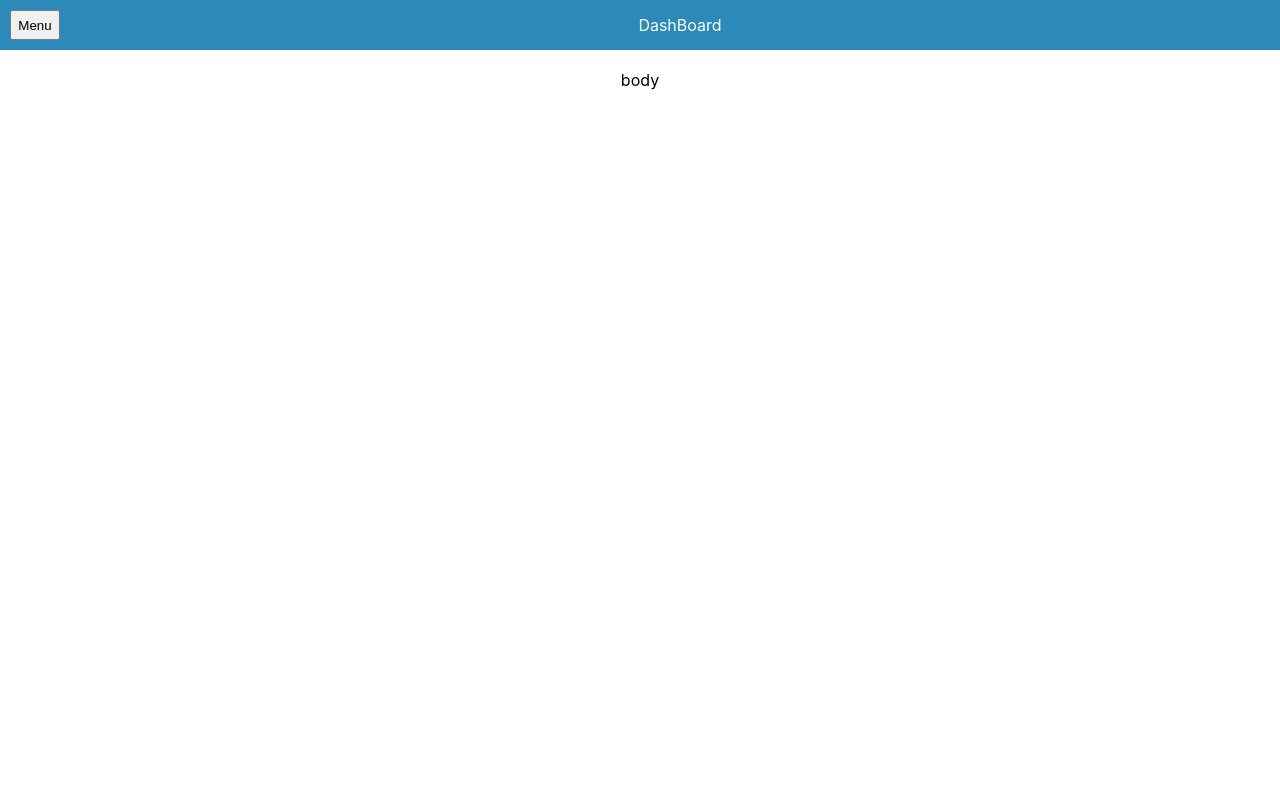
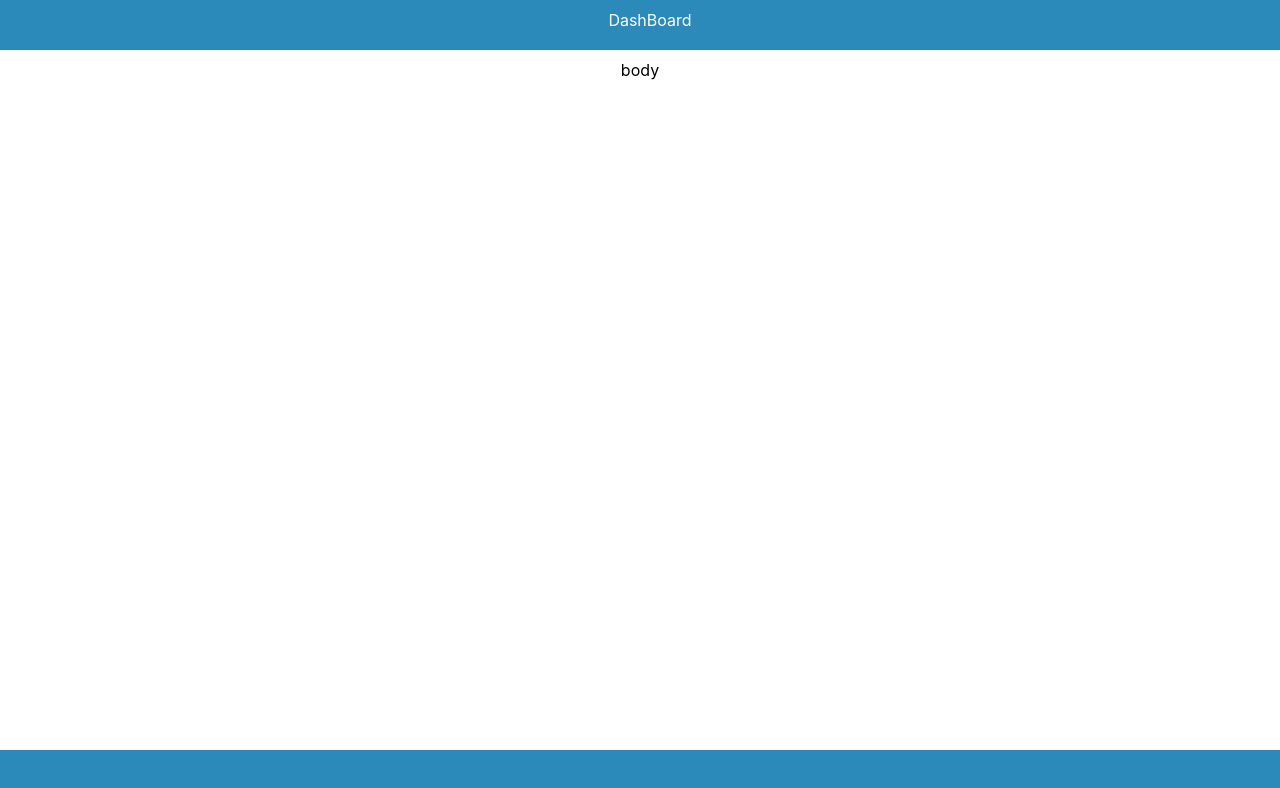
Before and after one commit to 98SKY/coachingApp, a React (Create React App) app: page /controlPanel in a window 1280 px wide. Shown: the top 788 px of the page. Built offline with nearby package versions, Linux system fonts and the light colour scheme.

Commit message:
freshDashBoardSetup

```diff
--- a/src/Component/DashBoard.js
+++ b/src/Component/DashBoard.js
@@ -26,36 +26,17 @@ const DashBoard = () => {
     };
   }, [navigate, backButtonCount]);
 
-  const toggleSideDrawer = () => {
-    setIsSideDrawerOpen(!isSideDrawerOpen);
-  };
+
 
   return (
     <div className='wrapper'>
       <div className='padding-all'>
-        <div className="header-dashBoard">
-          <button className="menu-button" onClick={toggleSideDrawer}>
-            Menu
-          </button>
-          <div className='dashboard-heading'>DashBoard</div>
-        </div>
-        <div className='dashBoardBody'>body</div>
-        {isSideDrawerOpen && <SideDrawer />}
+          <div className='header'>DashBoard</div>
+          <div className='body'>body</div>
+          <div className='footer'></div>
       </div>
     </div>
   );
 };
 
-const SideDrawer = () => {
-  return (
-    <div className="side-drawer">
-      <ul>
-        <li><a href="#">Link 1</a></li>
-        <li><a href="#">Link 2</a></li>
-        <li><a href="#">Link 3</a></li>
-      </ul>
-    </div>
-  );
-};
-
 export default DashBoard
--- a/src/Component/dashBoard.css
+++ b/src/Component/dashBoard.css
@@ -1,31 +1,3 @@
-.header-dashBoard {
-    background-color: rgb(43, 138, 186);
-    color: white;
-    padding: 10px;
-    position: fixed;
-    top: 0;
-    left: 0;
-    width: 100%;
-    margin: 0;
-    bottom: 10;
-    display: flex;
-    justify-content: space-between;
-    align-items: center;
-    height: 30px;
-  }
-
-  .menu-button {
-    cursor: pointer;
-    margin-right: 10px;
-    height: 30px;
-    width: 50px;
-  }
-
-  .dashboard-heading {
-    flex: 1;
-    text-align: center;
-  }
-
   @media screen and (max-width: 768px) {
     /* Adjust spacing for mobile view */
     .menu-button {
@@ -33,7 +5,6 @@
     }
   }
 
-  .dashBoardBody{
-    padding-top: 60px;
-    padding-bottom: 10px;
+  .dashBoardFooter{
+
   }
--- a/src/global.css
+++ b/src/global.css
@@ -10,8 +10,6 @@
   top: 0;
   left: 0;
   width: 100%;
-  margin: 0;
-  bottom: 10;
   height: 30px;
 }
 
@@ -34,6 +32,7 @@
   bottom: 0;
   left: 0;
   width: 100%;
+  height: 30px;
 }
 .wrapper {
   display: flex;
```
